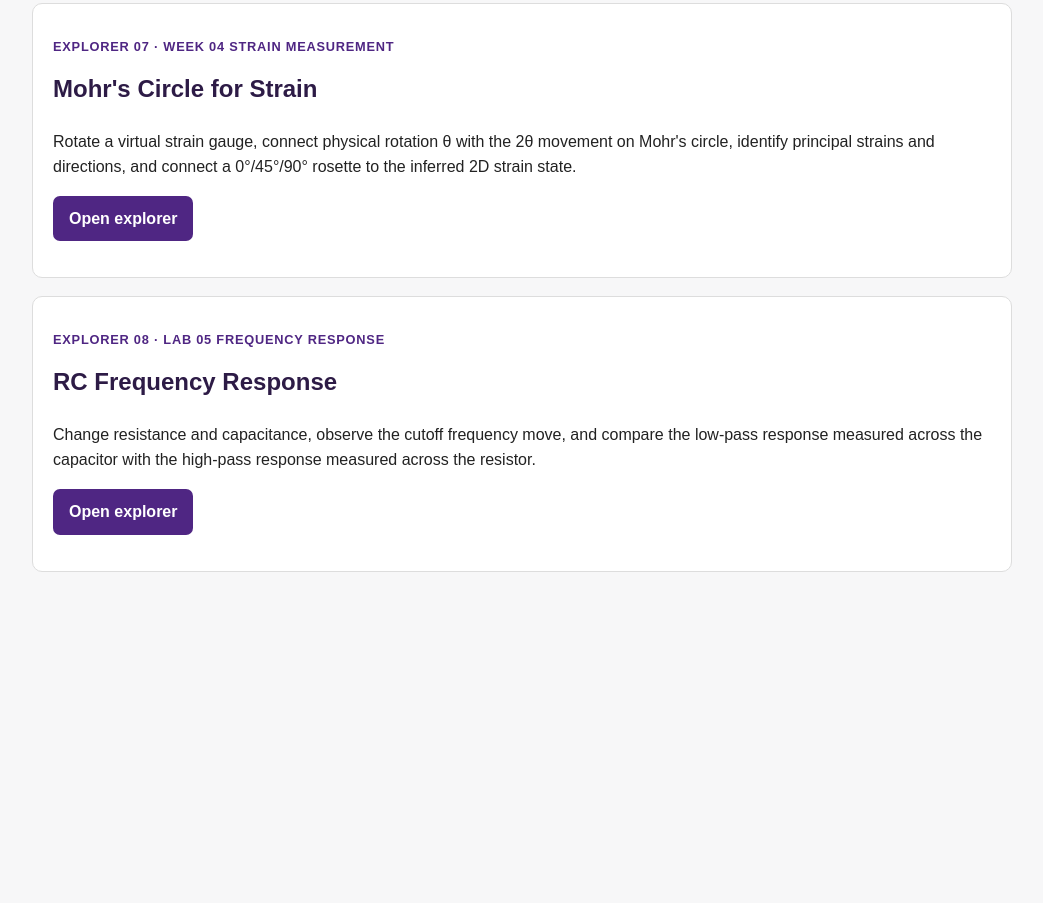
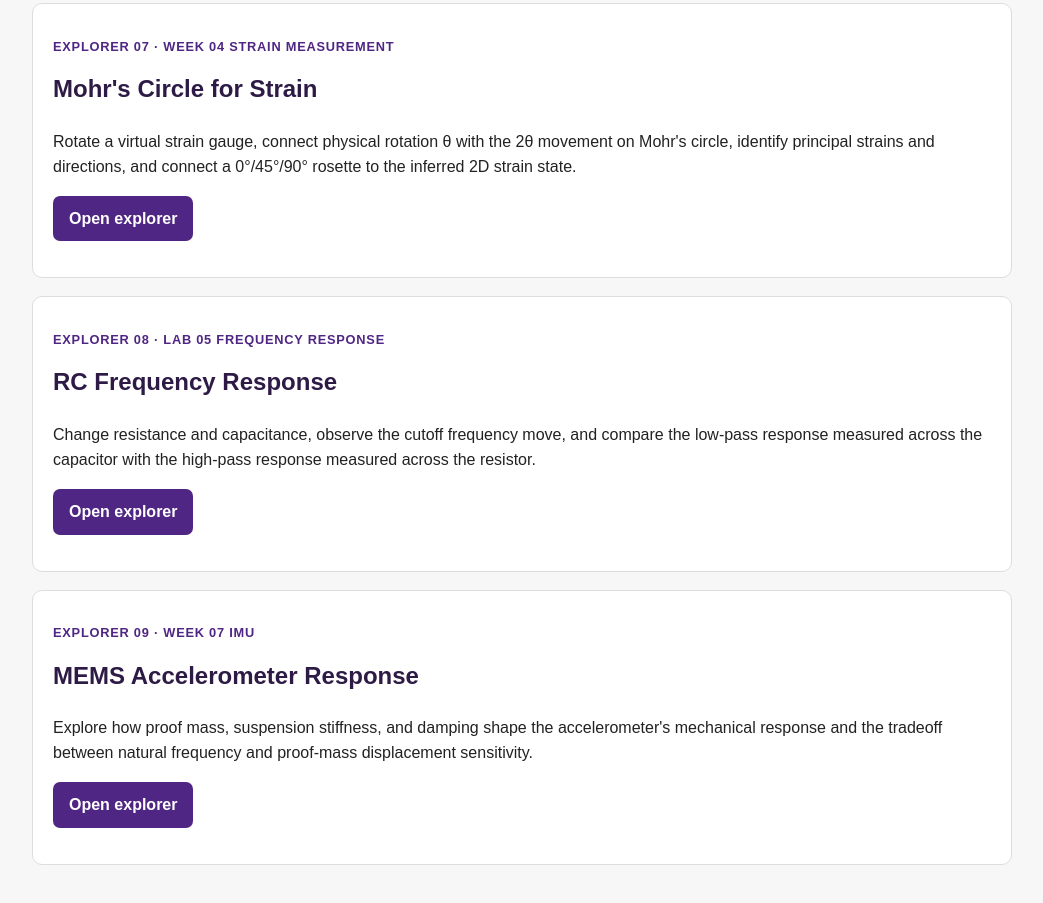
Before and after one commit to stargaze221/me3310-interactive, a plain HTML site: page index.html in a window 1280 px wide. Shown: the part 1922-2825 px from the top of the page, without its empty margins (118-1161 px from the left). Before the commit the page ends 2544 px from the top, so only its background shows below. Drawn offline with Linux system fonts and the light colour scheme.

Commit message:
List MEMS accelerometer response explorer

```diff
--- a/index.html
+++ b/index.html
@@ -19,6 +19,7 @@
     <section class="card"><p class="tag">Explorer 06 · Week 02 / Lab 02 support</p><h2>Regression Confidence</h2><p>Add calibration measurements one at a time and watch the fitted sensitivity, its 95% confidence interval, and the mean-response confidence band change as experimental evidence accumulates.</p><p><a class="button" href="./regression-confidence/">Open explorer</a></p></section>
     <section class="card"><p class="tag">Explorer 07 · Week 04 strain measurement</p><h2>Mohr's Circle for Strain</h2><p>Rotate a virtual strain gauge, connect physical rotation θ with the 2θ movement on Mohr's circle, identify principal strains and directions, and connect a 0°/45°/90° rosette to the inferred 2D strain state.</p><p><a class="button" href="./mohrs-circle/">Open explorer</a></p></section>
     <section class="card"><p class="tag">Explorer 08 · Lab 05 frequency response</p><h2>RC Frequency Response</h2><p>Change resistance and capacitance, observe the cutoff frequency move, and compare the low-pass response measured across the capacitor with the high-pass response measured across the resistor.</p><p><a class="button" href="./rc-frequency-response/">Open explorer</a></p></section>
+    <section class="card"><p class="tag">Explorer 09 · Week 07 IMU</p><h2>MEMS Accelerometer Response</h2><p>Explore how proof mass, suspension stiffness, and damping shape the accelerometer's mechanical response and the tradeoff between natural frequency and proof-mass displacement sensitivity.</p><p><a class="button" href="./mems-accelerometer-response/">Open explorer</a></p></section>
   </main>
 </body>
 </html>
```
